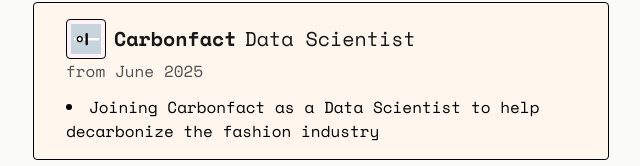
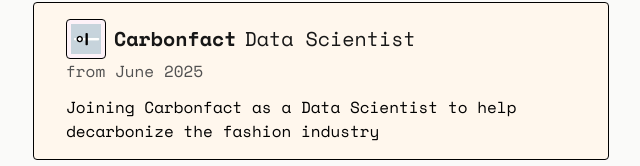
Before and after one commit to adityagarga/adityagarga.github.io, a React (Vite) app: page / in a window 1280 px wide. Shown: the part 354-520 px from the top of the page, without its empty margins (319-959 px from the left). Built offline with nearby package versions, Linux system fonts and the light colour scheme.

Commit message:
single description edit

```diff
--- a/src/InfoCard.tsx
+++ b/src/InfoCard.tsx
@@ -53,11 +53,17 @@
             {/* Description */}
             {description.length > 0 && (
                 <div>
-                    <ul className="list-inside list-disc font-space text-base font-normal text-black">
-                        {description.map((item, index) => (
-                            <li key={index}>{item}</li>
-                        ))}
-                    </ul>
+                    {description.length === 1 ? (
+                        <p className="font-space text-base font-normal text-black">
+                            {description[0]}
+                        </p>
+                    ) : (
+                        <ul className="list-inside list-disc font-space text-base font-normal text-black">
+                            {description.map((item, index) => (
+                                <li key={index}>{item}</li>
+                            ))}
+                        </ul>
+                    )}
                 </div>
             )}
 
```
